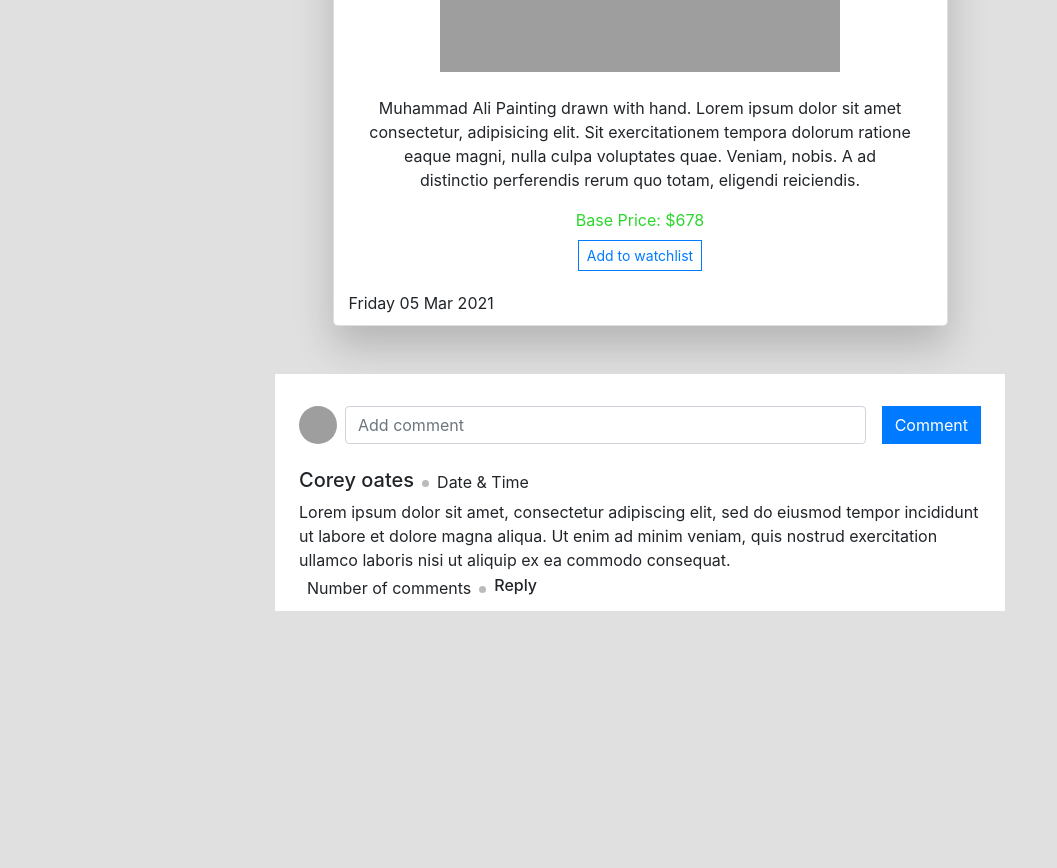
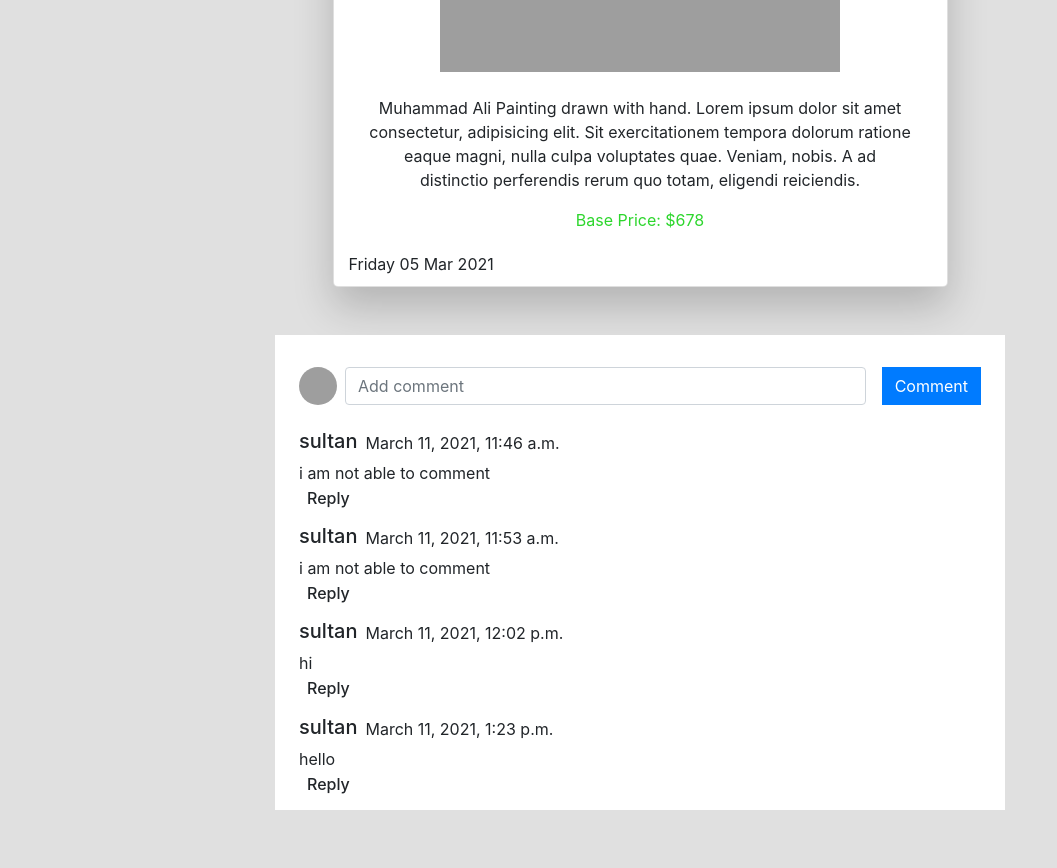
Before and after one commit to sultanmalik04/Django_projects, a Django app: page /detail/1 in a window 1280 px wide. Shown: the part 488-1356 px from the top of the page, without its empty margins (0-1057 px from the left). Before the commit the page ends 1099 px from the top, so only its background shows below. Run offline with Django 3.2, Linux system fonts and the light colour scheme; data comes from the database, SQL or seed files in the repository; both versions use the stored data as it was after the commit; some libraries are stand-ins or nearby versions; grey boxes are pictures that could not be loaded.

Commit message:
now user is able to comment

```diff
--- a/auctions/templates/auctions/product.html
+++ b/auctions/templates/auctions/product.html
@@ -1,6 +1,9 @@
 {% extends "auctions/layout.html" %}
 
 {% block body %}
+    {% if message %}
+        <h3 class="alert alert-danger">{{ message }}</h3>
+    {% endif %}
     <div class='container-fluid'>
         <div class="card mx-auto col-md-6 col-10 mt-5">
             <h5 class="card-title font-weight-bold text-center mt-4">{{ product.title }}</h5>
@@ -16,11 +19,14 @@
                     </div>
                 </div>
 
+                {% if user.is_authenticated %}
                     {% if not watchlist_object %}
-                    <a class="btn btn-outline-primary btn-sm mt-2" type="button" href="{% url 'add_To_watchlist' id=product.id %}">Add to watchlist</a>
+                    <a class="btn btn-outline-primary btn-sm mt-2" type="button" href="{% url 'add_To_watchlist' id=product.id %}">Add to
+                        watchlist</a>
                     {% else %}
                     <a class="btn btn-outline-primary btn-sm mt-2" type="button"
                         href="{% url 'remove_from_watchlist' id=product.id %}">Remmove from watchlist</a>
+                    {% endif %}
                 {% endif %}
             </div>
             <span class="">{{ product.publish_date | date:"l d M Y" }}</span>
@@ -33,31 +39,37 @@
             <div class="d-flex flex-column col-md-8">
                 <div class="coment-bottom bg-white p-2 px-4">
 
+                    <!-- Comment Form -->
+                    <form action="{% url 'detail' id=product.id %}" method="POST">
+                        {% csrf_token %}
                         <div class="d-flex flex-row add-comment-section mt-4 mb-4">
-                        <img class="img-fluid img-responsive rounded-circle mr-2" src="https://t4.ftcdn.net/jpg/00/64/67/63/360_F_64676383_LdbmhiNM6Ypzb3FM4PPuFP9rHe7ri8Ju.jpg" width="38">
-                        <input type="text" class="form-control mr-3" placeholder="Add comment">
-                        <button class="btn btn-primary" type="button">Comment</button>
+                            <img class="img-fluid img-responsive rounded-circle mr-2"
+                                src="https://t4.ftcdn.net/jpg/00/64/67/63/360_F_64676383_LdbmhiNM6Ypzb3FM4PPuFP9rHe7ri8Ju.jpg" width="38">
+                            <input type="text" class="form-control mr-3" name="comment" placeholder="Add comment">
+                            <button class="btn btn-primary" type="submit">Comment</button>
                         </div>
+                    </form>
 
+                    <!-- comments -->
+
+                    {% for commnt in comments  %}
                         <div class="commented-section mt-2">
                             <div class="d-flex flex-row align-items-center commented-user">
-                            <h5 class="mr-2">Corey oates</h5>
-                            <span class="dot mb-1"></span>
-                            <span class="mb-1 ml-2">Date & Time</span>
+                                <h5> {{ commnt.user.username }} </h5>
+                                <span class="mb-1 ml-2"> {{ commnt.commented_date }} </span>
                             </div>
                             <div class="comment-text-sm">
-                            <span>Lorem ipsum dolor sit amet, consectetur adipiscing elit, sed do
-                                eiusmod tempor incididunt ut labore et dolore magna aliqua. Ut enim ad minim veniam, quis nostrud exercitation ullamco laboris nisi ut aliquip ex ea commodo consequat.
+                                <span>
+                                    {{ commnt.comment }}
                                 </span>
                             </div>
                             <div class="reply-section">
                                 <div class="d-flex flex-row align-items-center voting-icons">
-                                <span class="ml-2">Number of comments</span>
-                                <span class="dot ml-2"></span>
-                                <h6 class="ml-2 mt-1">Reply</h6>
+                                    <h6 class="ml-2 mt-1" id="reply">Reply</h6>
                                 </div>
                             </div>
                         </div>
+                    {% endfor %}
                 </div>
             </div>
         </div>
--- a/auctions/views.py
+++ b/auctions/views.py
@@ -5,7 +5,7 @@ from django.http import HttpResponse, HttpResponseRedirect
 from django.shortcuts import render
 from django.urls import reverse
 
-from .models import User, Listing, Watchlist
+from .models import User, Listing, Watchlist, Comments
 
 
 def index(request):
@@ -87,15 +87,38 @@ def CreatListingView(request):
 # stop here, to learn BOOTSTRAPE for styling
 
 # deatail view of specified product
-def detailView(request, id):
-    obj = Listing.objects.get(id=id)
-    watchlist_obj = Watchlist.objects.filter(list_id=id, user_id=request.user.id)
-    return render(request, "auctions/product.html", {
-        "product": obj,
-        "watchlist_object": watchlist_obj
-    })
+# latest: added comment functionality, only logged in user can comment
+def detailView(request, id, *argv):
+    if request.method == "POST":
+        if request.user.is_authenticated:
+            comment = request.POST["comment"]
+            list_obj = Listing.objects.get(id=id)
+            comment_obj = Comments(comment=comment, user=request.user, listing=list_obj)
+            comment_obj.save()
+            return HttpResponseRedirect(request.META.get('HTTP_REFERER'))
+        else:
+            return HttpResponseRedirect(reverse("login"))
+    else:
+        comment_obj = Comments.objects.filter(listing=id)
+        obj = Listing.objects.get(id=id)
+        if request.user.is_authenticated:
+            watchlist_obj = Watchlist.objects.filter(list_id=id, user_id=request.user.id)
+            return render(request, "auctions/product.html", {
+                "product": obj,
+                "watchlist_object": watchlist_obj,
+                "comments": comment_obj
+            })
+        else:
+            return render(request, "auctions/product.html", {
+                "product": obj,
+                "comments": comment_obj,
+                "message": "".join([arg for arg in argv])
+            })
+
+
 
 # Add list to watchlist
+@login_required(login_url='login')
 def addToWatchlist(request, id):
     current_user_id = request.user.id
     userId = User.objects.get(id = current_user_id)
@@ -118,3 +141,7 @@ def watchlistView(request):
 def removeFromWatchList(request, id):
     Watchlist.objects.filter(list_id=id, user_id=request.user.id).delete()
     return HttpResponseRedirect(reverse("watchlist"))
+
+
+def commentView(request):
+    return HttpResponse("<h1>Commnted</h1>")
```
Also changed, not shown: db.sqlite3. Lines whose indentation alone changed are shown as unchanged.
